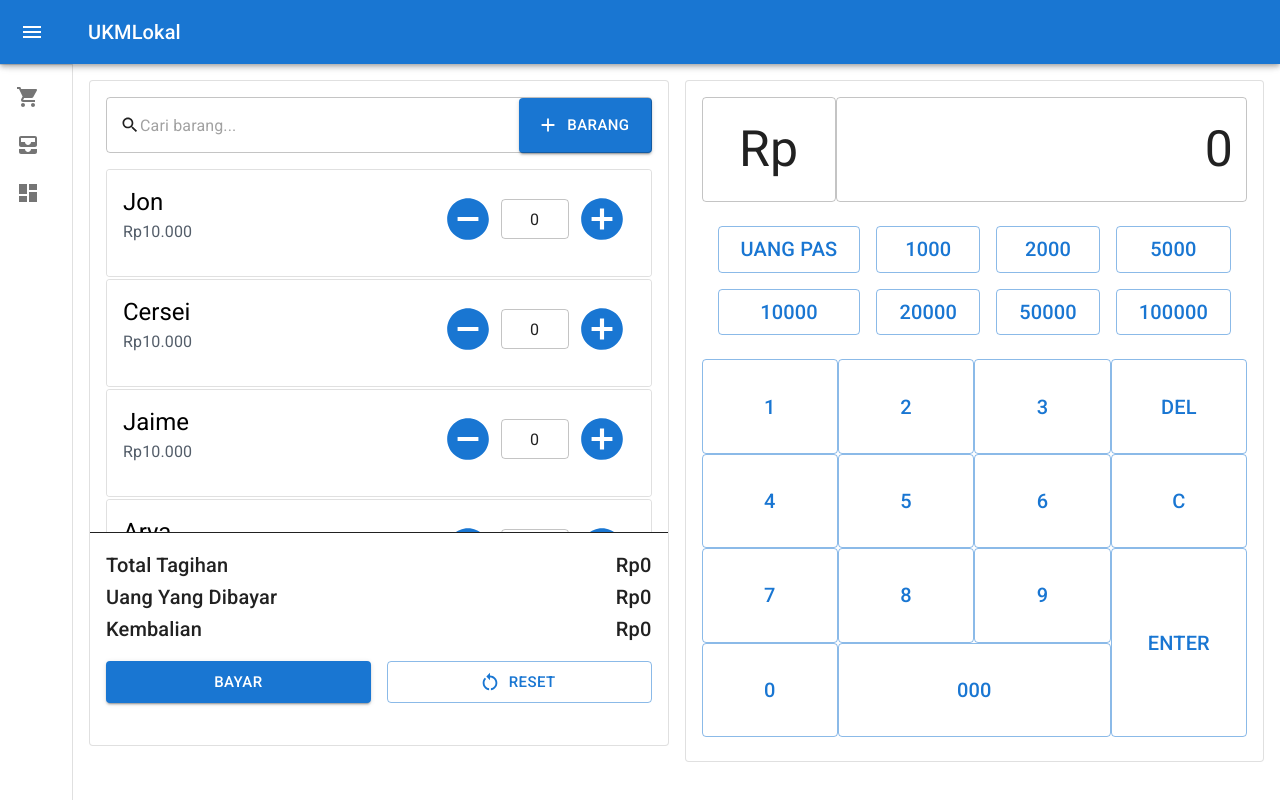
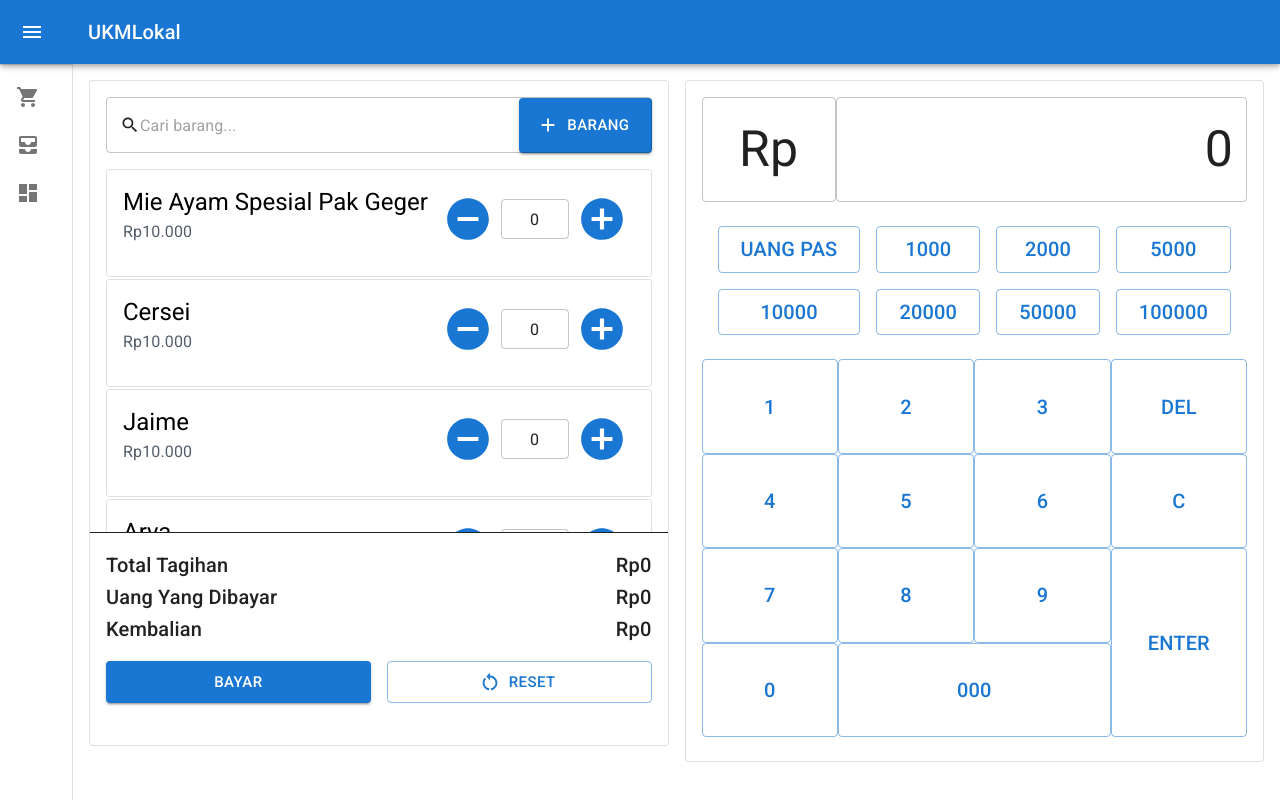
Before and after one commit to farrellp43/pos-system, a React (Create React App) app: page / in a window 1280 px wide. Built offline with nearby package versions, Linux system fonts and the light colour scheme.

Commit message:
ganti nama barang di mock

```diff
--- a/src/constants/mock.ts
+++ b/src/constants/mock.ts
@@ -4,7 +4,7 @@ export const originalRows: IStokBarang[] = [
     {
       id: 1,
       harga: 10000,
-      namaBarang: "Jon",
+      namaBarang: "Mie Ayam Spesial Pak Geger",
       jumlahStok: 35,
       SKU: "JSnow@example.com",
     },
```
